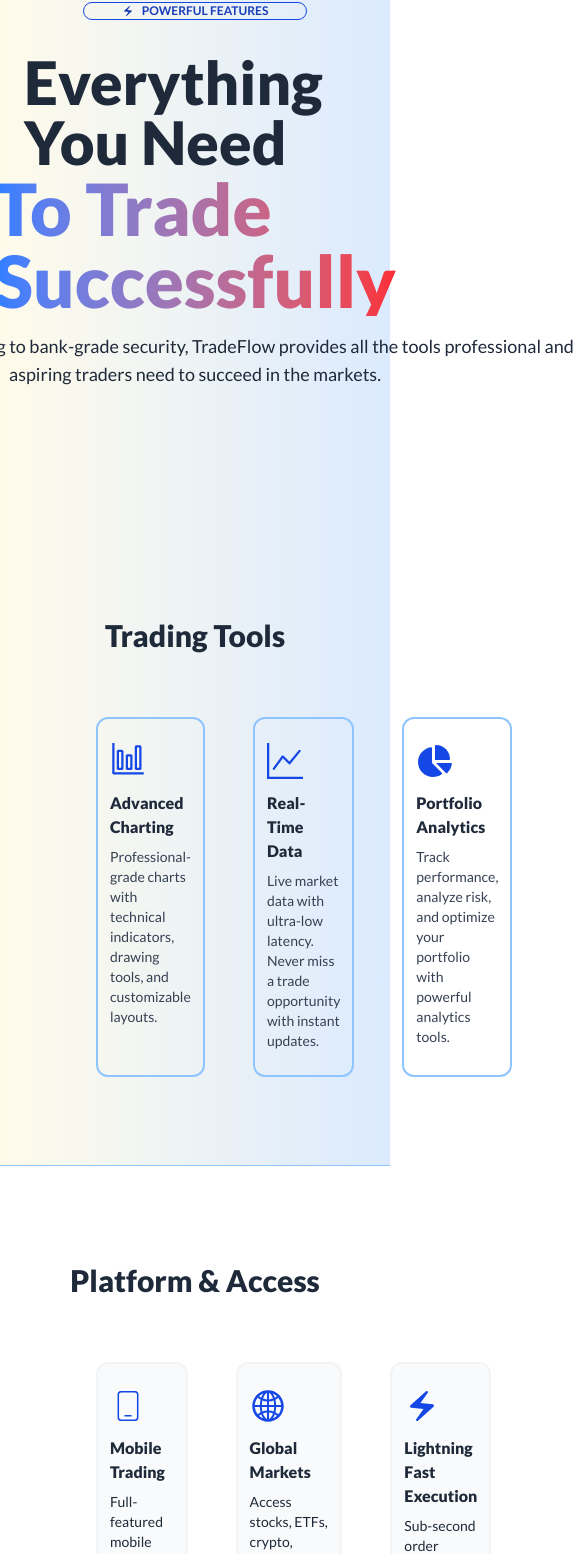
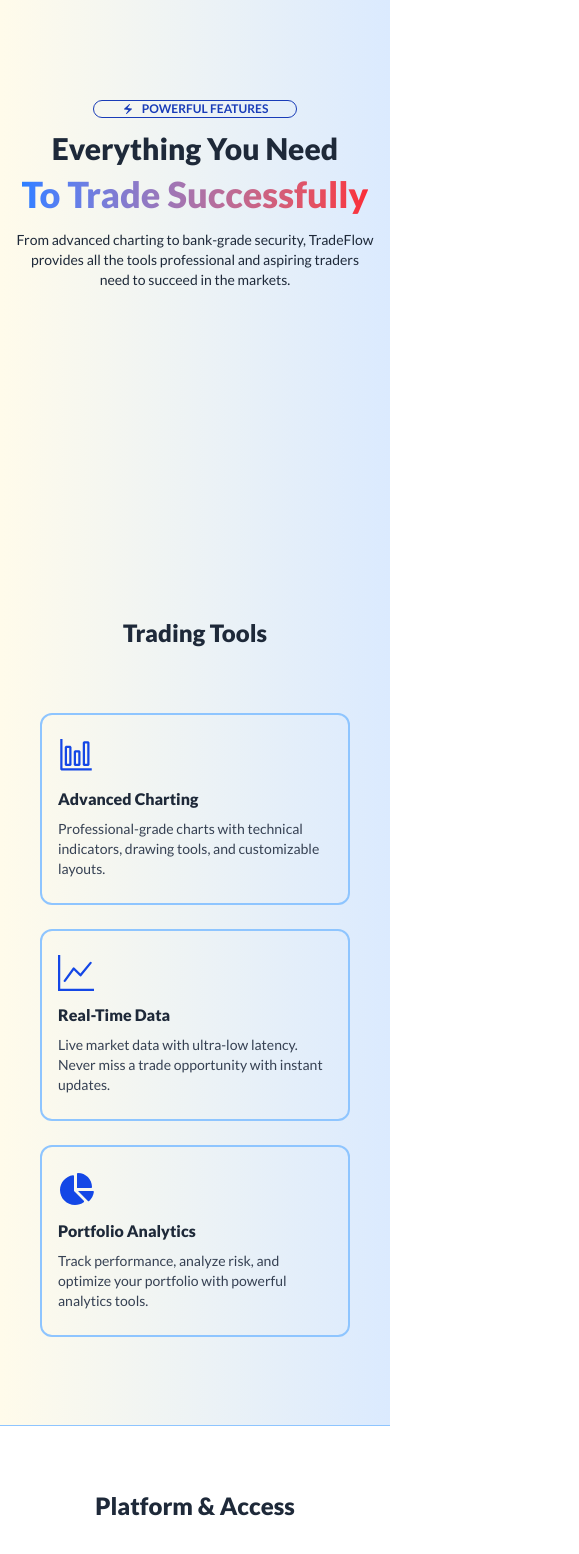
Before and after one commit to yashvardhannautiyal/Investigo-stock-market-app, a React (Vite) app in the folder frontend/: page /features in a window 390 px wide. Shown: the part 291-1845 px from the top of the page, 579 px wide, since content can reach past the window. Built offline with nearby package versions, Linux system fonts and the light colour scheme.

Commit message:
features page responsiveness added

```diff
--- a/frontend/src/components/landingPage/features/Features.jsx
+++ b/frontend/src/components/landingPage/features/Features.jsx
@@ -10,20 +10,21 @@
   return (
     <div>
       {/* hero section  */}
-      <div className="flex flex-col justify-center items-center px-6 h-screen">
-        <p className="mb-8 border w-56 flex items-center justify-center rounded-2xl text-xs border-blue-700 text-blue-800 dark:border-blue-500 dark:text-blue-600 backdrop-blur-md gap-2 font-semibold">
-          {" "}
-          <MdElectricBolt /> POWERFUL FEATURES
+      <div className="flex flex-col items-center justify-center text-center px-4 sm:px-8 lg:px-16 py-16 sm:py-20 h-screen">
+        <p className="flex items-center gap-2 text-blue-800 border px-7 lg:px-12 rounded-full text-xs lg:text-md font-bold sm:text-base">
+          <MdElectricBolt />
+          POWERFUL FEATURES
         </p>
 
-        <h1 className="text-6xl font-extrabold text-gray-800 dark:text-gray-200">
+        <h1 className="text-3xl sm:text-5xl lg:text-6xl font-extrabold text-gray-800 dark:text-gray-200 mt-3">
           Everything You Need
         </h1>
-        <h1 className="text-7xl font-extrabold bg-linear-to-r from-blue-500 to-red-500 bg-clip-text text-transparent">
+
+        <h1 className="text-4xl sm:text-6xl lg:text-7xl font-extrabold bg-linear-to-r from-blue-500 to-red-500 bg-clip-text text-transparent mt-2">
           To Trade Successfully
         </h1>
 
-        <p className="text-lg mt-4 w-3xl text-center">
+        <p className="text-sm sm:text-base lg:text-lg mt-4 w-full sm:w-4/5 lg:w-3xl text-center">
           From advanced charting to bank-grade security, TradeFlow provides all
           the tools professional and aspiring traders need to succeed in the
           markets.
@@ -31,71 +32,92 @@
       </div>
 
       {/* trading tools  */}
-      <div className="mb-16">
-      <h2 className="text-center text-3xl font-extrabold">Trading Tools</h2>
-      <div className="flex justify-between gap-12 p-6 px-24 mt-10">
-        <div className="rounded-xl px-3 w-2xs py-6 border-2 border-blue-300 dark:border-gray-700 hover:shadow-xl">
+      <div className="mb-16 px-4 sm:px-8 lg:px-0">
+        <h2 className="text-center text-2xl sm:text-3xl font-extrabold">
+          Trading Tools
+        </h2>
+
+        <div className="flex flex-col md:flex-row justify-between gap-6 lg:gap-12 p-6 lg:px-24 mt-10 items-center">
+
+          <div className="rounded-xl px-4 py-6 border-2 border-blue-300 dark:border-gray-700 hover:shadow-xl w-full sm:w-[80%] md:w-2xs">
             <VscGraph className="text-blue-700 dark:text-blue-500 text-4xl" />
-          <p className="font-extrabold text-gray-800 dark:text-gray-400 mt-3">Advanced Charting</p>
+            <p className="font-extrabold text-gray-800 dark:text-gray-400 mt-3">
+              Advanced Charting
+            </p>
             <p className="text-sm text-gray-700 dark:text-gray-200 mt-2">
-            Professional-grade charts with technical indicators, drawing tools,
-            and customizable layouts.
+              Professional-grade charts with technical indicators, drawing
+              tools, and customizable layouts.
             </p>
           </div>
 
-        <div className="rounded-xl px-3 w-2xs py-6 border-2 border-blue-300 dark:border-gray-700 hover:shadow-xl">
+          <div className="rounded-xl px-4 py-6 border-2 border-blue-300 dark:border-gray-700 hover:shadow-xl w-full sm:w-[80%] md:w-2xs">
             <BsGraphUp className="text-blue-700 dark:text-blue-500 text-4xl" />
-          <p className="font-extrabold text-gray-800 dark:text-gray-400 mt-3">Real-Time Data</p>
+            <p className="font-extrabold text-gray-800 dark:text-gray-400 mt-3">
+              Real-Time Data
+            </p>
             <p className="text-sm text-gray-700 dark:text-gray-200 mt-2">
               Live market data with ultra-low latency. Never miss a trade
               opportunity with instant updates.
             </p>
           </div>
 
-        <div className="rounded-xl px-3 w-2xs py-6 border-2 border-blue-300 dark:border-gray-700 hover:shadow-xl">
+          <div className="rounded-xl px-4 py-6 border-2 border-blue-300 dark:border-gray-700 hover:shadow-xl w-full sm:w-[80%] md:w-2xs">
             <FaChartPie className="text-blue-700 dark:text-blue-500 text-4xl" />
-          <p className="font-extrabold text-gray-800 dark:text-gray-400 mt-3">Portfolio Analytics</p>
+            <p className="font-extrabold text-gray-800 dark:text-gray-400 mt-3">
+              Portfolio Analytics
+            </p>
             <p className="text-sm text-gray-700 dark:text-gray-200 mt-2">
               Track performance, analyze risk, and optimize your portfolio with
               powerful analytics tools.
             </p>
           </div>
+
         </div>
       </div>
 
+      <hr className="text-blue-300 dark:text-gray-800" />
 
-      <hr className='text-blue-300 dark:text-gray-800' />
       {/* platform and access  */}
-      <div className="bg-white dark:bg-gray-950 py-24">
-        <h2 className="text-center text-3xl font-extrabold">Platform & Access</h2>
-      <div className="flex justify-between gap-12 p-6 px-24 mt-10">
-        <div className="rounded-xl px-3 w-2xs py-6 border-2 border-gray-100 dark:border-gray-700 hover:shadow-xl bg-gray-50 dark:bg-gray-800">
+      <div className="bg-white dark:bg-gray-950 py-16 sm:py-24 px-4 sm:px-8 lg:px-0">
+        <h2 className="text-center text-2xl sm:text-3xl font-extrabold">
+          Platform & Access
+        </h2>
+
+        <div className="flex flex-col md:flex-row justify-between gap-6 lg:gap-12 p-6 lg:px-24 mt-10 items-center">
+
+          <div className="rounded-xl px-4 py-6 border-2 border-gray-100 dark:border-gray-700 hover:shadow-xl bg-gray-50 dark:bg-gray-800 w-full sm:w-[80%] md:w-2xs">
             <CiMobile1 className="text-blue-700 dark:text-blue-500 text-4xl" />
             <p className="font-extrabold mt-3">Mobile Trading</p>
             <p className="text-sm mt-2">
-            Full-featured mobile apps for iOS and Android. Trade anywhere, anytime.
+              Full-featured mobile apps for iOS and Android. Trade anywhere,
+              anytime.
             </p>
           </div>
 
-        <div className="rounded-xl px-3 w-2xs py-6 border-2 border-gray-100 dark:border-gray-700 hover:shadow-xl bg-gray-50 dark:bg-gray-800">
+          <div className="rounded-xl px-4 py-6 border-2 border-gray-100 dark:border-gray-700 hover:shadow-xl bg-gray-50 dark:bg-gray-800 w-full sm:w-[80%] md:w-2xs">
             <AiOutlineGlobal className="text-blue-700 dark:text-blue-500 text-4xl" />
             <p className="font-extrabold mt-3">Global Markets</p>
             <p className="text-sm mt-2">
-            Access stocks, ETFs, crypto, forex, and commodities from markets around the world.
+              Access stocks, ETFs, crypto, forex, and commodities from markets
+              around the world.
             </p>
           </div>
 
-        <div className="rounded-xl px-3 w-2xs py-6 border-2 border-gray-100 dark:border-gray-700 hover:shadow-xl bg-gray-50 dark:bg-gray-800">
+          <div className="rounded-xl px-4 py-6 border-2 border-gray-100 dark:border-gray-700 hover:shadow-xl bg-gray-50 dark:bg-gray-800 w-full sm:w-[80%] md:w-2xs">
             <MdElectricBolt className="text-blue-700 dark:text-blue-500 text-4xl" />
-          <p className="font-extrabold mt-3">Lightning Fast Execution</p>
+            <p className="font-extrabold mt-3">
+              Lightning Fast Execution
+            </p>
             <p className="text-sm mt-2">
-            Sub-second order execution with direct market access and smart order routing.
+              Sub-second order execution with direct market access and smart
+              order routing.
             </p>
+          </div>
+
         </div>
       </div>
 
-      </div>
-      <hr className='text-blue-300 dark:text-gray-800' />
+      <hr className="text-blue-300 dark:text-gray-800" />
     </div>
   );
 }
--- a/frontend/src/components/landingPage/homePage/HeroSection.jsx
+++ b/frontend/src/components/landingPage/homePage/HeroSection.jsx
@@ -10,7 +10,7 @@
       {/* text  */}
       <div className='flex flex-col items-center lg:items-start text-center lg:text-left w-full lg:w-1/2'>
 
-        <p className='flex items-center gap-2 text-blue-800 border px-7 lg:px-12 rounded-full text-xs lg:text-xl font-bold sm:text-base'>
+        <p className='flex items-center gap-2 text-blue-800 border px-7 lg:px-12 rounded-full text-xs lg:text-md font-bold sm:text-base'>
           <MdElectricBolt className="lg:text-xl" />
           REAL TIME TRADING APP
         </p>
```
Lines whose indentation alone changed are shown as unchanged.
